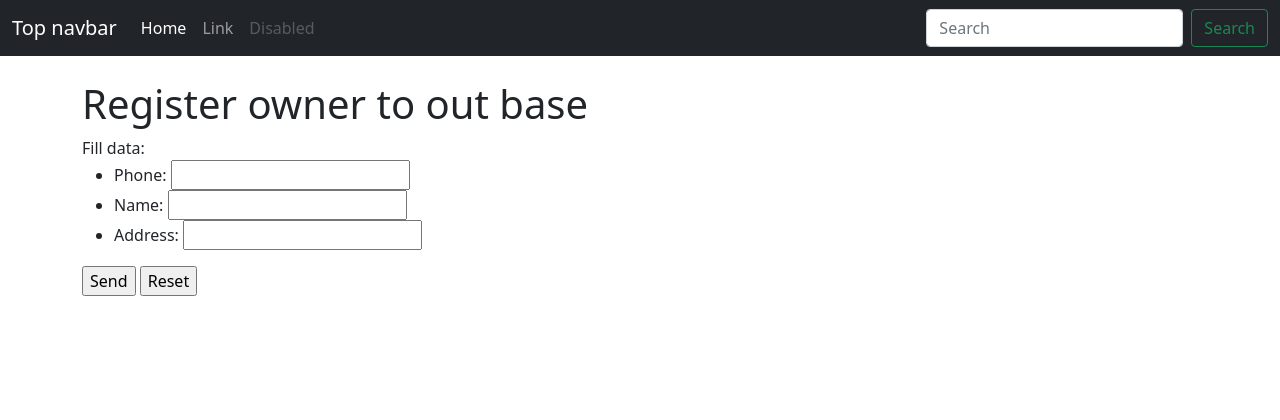
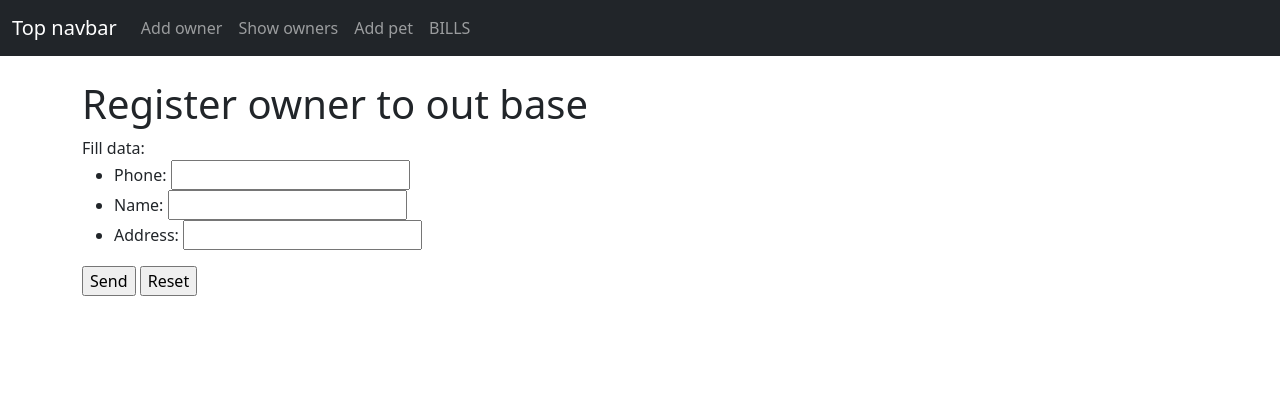
Before and after one commit to lqcharska/Veterinary-clinic, a Django app: page /add_owner/ in a window 1280 px wide. Shown: the top 420 px of the page. Run offline with Django 4.2, Linux system fonts and the light colour scheme; some libraries are stand-ins or nearby versions.

Commit message:
added show owners

```diff
--- a/przychodnia/templates/main_template.html
+++ b/przychodnia/templates/main_template.html
@@ -46,19 +46,22 @@
         <div class="collapse navbar-collapse" id="navbarCollapse">
             <ul class="navbar-nav me-auto mb-2 mb-md-0">
                 <li class="nav-item">
-                    <a class="nav-link active" aria-current="page" href="#">Home</a>
+                    <a class="nav-link" href="/add_owner">Add owner</a>
                 </li>
                 <li class="nav-item">
-                    <a class="nav-link" href="#">Link</a>
+                    <a class="nav-link" href="/show_owners">Show owners</a>
                 </li>
                 <li class="nav-item">
-                    <a class="nav-link disabled">Disabled</a>
+                    <a class="nav-link" href="/add_dog">Add pet</a>
+                </li>
+                <li class="nav-item">
+                    <a class="nav-link">BILLS</a>
                 </li>
             </ul>
-            <form class="d-flex">
-                <input class="form-control me-2" type="search" placeholder="Search" aria-label="Search">
-                <button class="btn btn-outline-success" type="submit">Search</button>
-            </form>
+{#            <form class="d-flex">#}
+{#                <input class="form-control me-2" type="search" placeholder="Search" aria-label="Search">#}
+{#                <button class="btn btn-outline-success" type="submit">Search</button>#}
+{#            </form>#}
         </div>
     </div>
 </nav>
--- a/przychodnia/urls.py
+++ b/przychodnia/urls.py
@@ -8,5 +8,6 @@ from . import views
 
 urlpatterns = [
     path('', views.index, name='index'),
-    path('add_owner/', views.add_owner_form),
+    path('add_owner/', views.add_owner),
+    path('show_owners/', views.show_owners),
 ] + static(settings.STATIC_URL, document_root=settings.STATIC_ROOT)
--- a/przychodnia/views.py
+++ b/przychodnia/views.py
@@ -10,7 +10,7 @@ def index(request):
     return render(request, 'home.html', {})
 
 
-def add_owner_form(request):
+def add_owner(request):
     # print(Owner.objects.all().delete())
     # Variable to handle form errors
     received_errors_dictionary = {}
@@ -41,3 +41,10 @@ def add_owner_form(request):
         'success_message': success_message if success_message != "" else None,  # not used for now
         'error_message': error_message if error_message != "" else None,  # not used for now
     })
+
+
+def show_owners(request):
+    owners = Owner.objects.all()
+    return render(request, 'show_owners.html', {
+        'owners': owners,
+     })
```
Also changed, not shown: przychodnia/templates/show_owners.html (added, +28 -0 lines).
